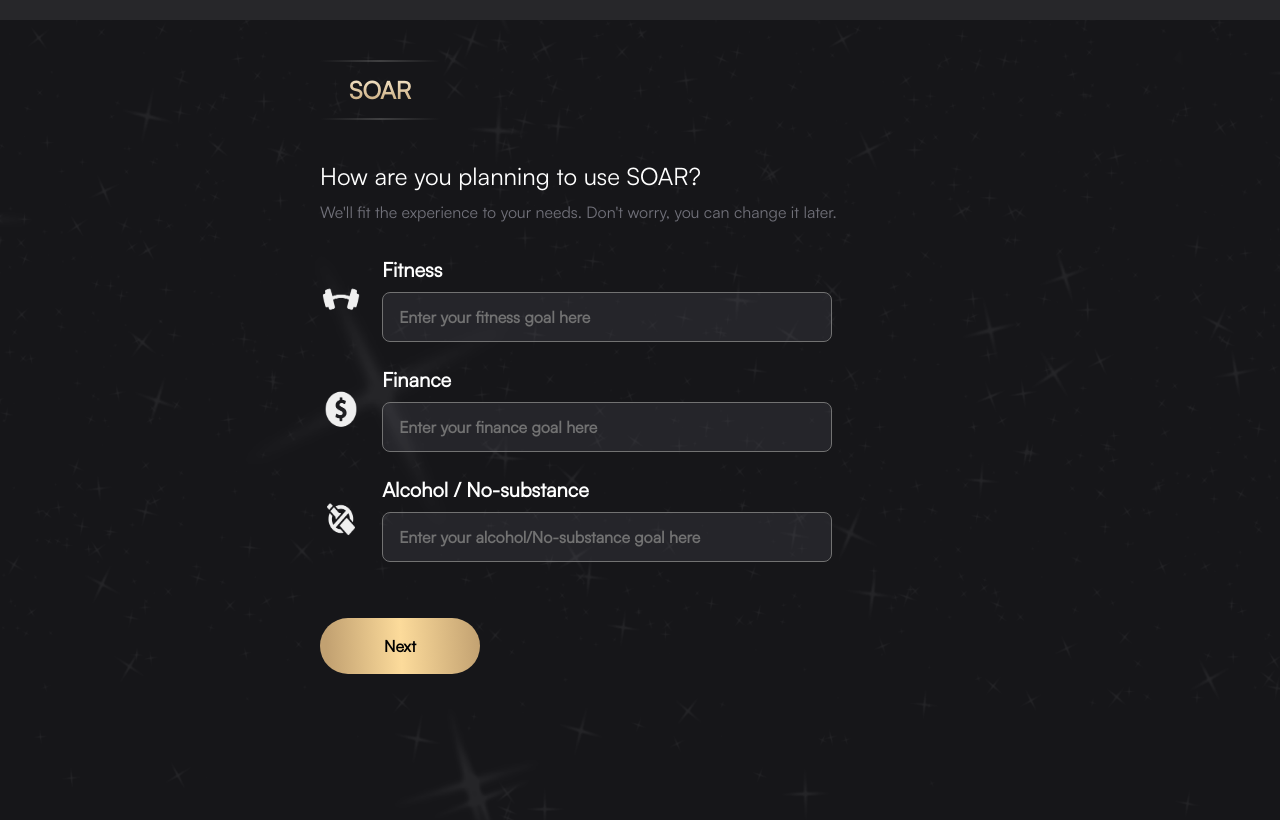
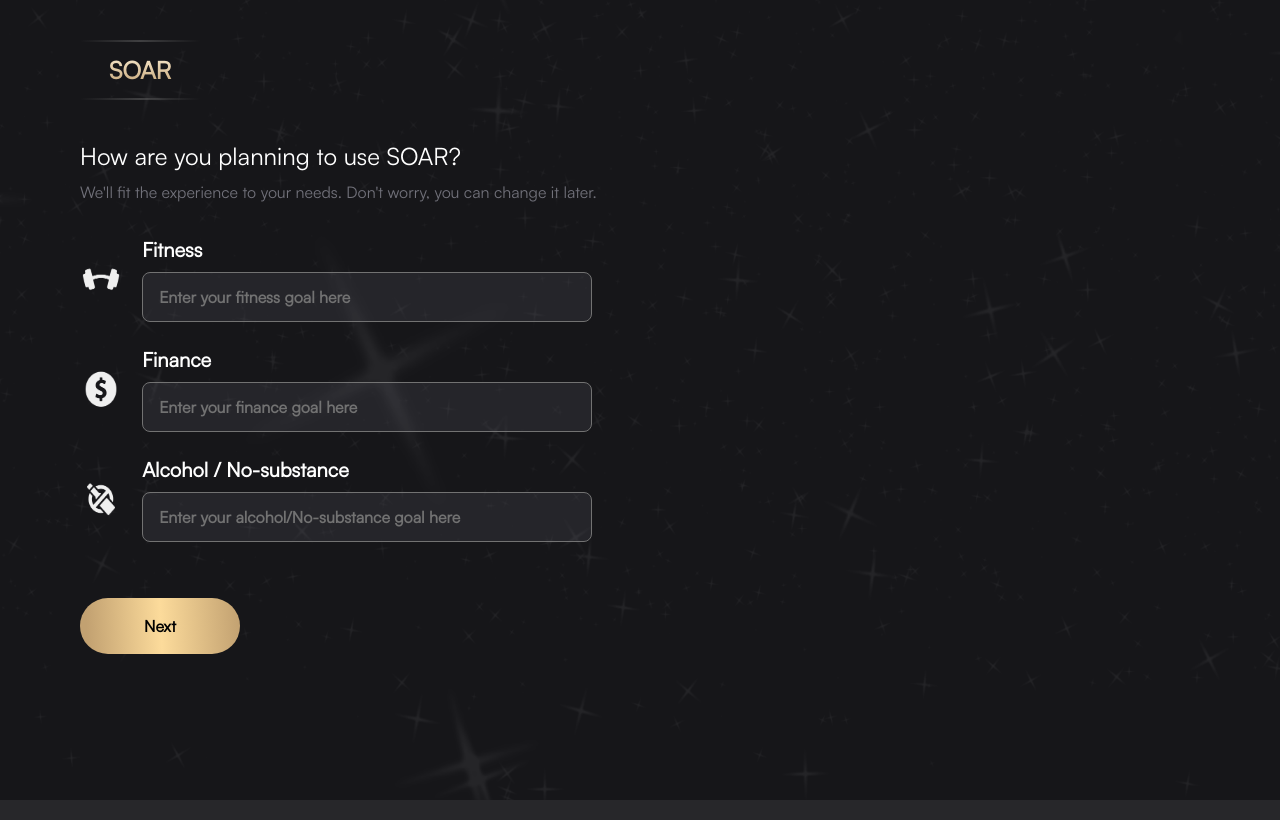
Before and after one commit to sda34495/soar-web-app-front, a Next.js app: page /onboard/onboarding in a window 1280 px wide. Built offline with nearby package versions, Linux system fonts and the light colour scheme; a web font is replaced by a local one.

Commit message:
leaderboard data getting successfully

```diff
--- a/src/app/(dashboard)/leaderboard/page.tsx
+++ b/src/app/(dashboard)/leaderboard/page.tsx
@@ -17,12 +17,13 @@
 
         if (response?.data?.success) {
           const data = response.data.data.map((entry: any) => ({
+
             position: entry.rank,
-            username: `${entry.first_name} ${entry.last_name}`,
+            username: entry.user_name || "N/A",
             points: entry.points || 0,
-            league: entry.league || "N/A",
+            league: entry.league || 0,
             competition: entry.activity_type || "N/A",
-            avatar: "/avatar.jpeg",
+            avatar: entry.profile_url || "avatar.jpeg",
             color: getCardColor(entry.rank),
           }));
 
@@ -80,6 +81,7 @@
             fetchedLeaderboardData.map((item, index) => (
               <div className="flex-1" key={index}>
                 <LeaderboardCard
+
                   position={item.position}
                   username={item.username}
                   points={item.points}
--- a/src/app/(dashboard)/setting/page.tsx
+++ b/src/app/(dashboard)/setting/page.tsx
@@ -3,7 +3,7 @@
 import GeneralProfile from "./components/GeneralProfile";
 import PasswordSecurity from "./components/PasswordSecurity";
 import Notification from "./components/Notification";
-import CenterImageModal from "@/components/UI/CenterImageModal";
+
 
 const SettingPage = () => {
   const [activeTab, setActiveTab] = useState("password");
--- a/src/app/onboard/onboarding/component/Onboarding.tsx
+++ b/src/app/onboard/onboarding/component/Onboarding.tsx
@@ -70,8 +70,8 @@
   return (
     <>
       <div className="relative w-full h-screen bg-image bg-cover bg-center bg-zinc-900 dark:bg-zinc-900">
-        <div className="flex flex-col mt-5 mx-6 sm:mx-40 lg:mx-auto">
-          <div className="mx-auto w-full sm:w-2/3 lg:w-1/2">
+        <div className="flex flex-col  mx-6 sm:mx-40 lg:mx-auto">
+          <div className="sm:mx-auto  md:mx-20 w-full sm:w-2/3 lg:w-1/2">
             <header className="w-full mt-10 bg-red">
               <div className="w-[120px] text-center">
                 <hr className="my-3 h-[2px] border-t-0 bg-transparent bg-gradient-to-r from-transparent via-neutral-500 to-transparent opacity-45 dark:via-neutral-400" />
--- a/src/components/UI/LeaderboardData.tsx
+++ b/src/components/UI/LeaderboardData.tsx
@@ -62,10 +62,10 @@
                     <td className="p-3 flex items-center space-x-3">
                       <img
                         src={entry.profile_url || "/avatar.jpeg"} // Provide a default image if not available
-                        alt={entry.user}
+                        alt={entry.user_name}
                         className="h-8 w-8 rounded-full object-cover"
                       />
-                      <span>{entry.first_name}</span>
+                      <span>{entry.user_name}</span>
                     </td>
 
                     <td className="p-3">{entry.points || 0}</td>
```
